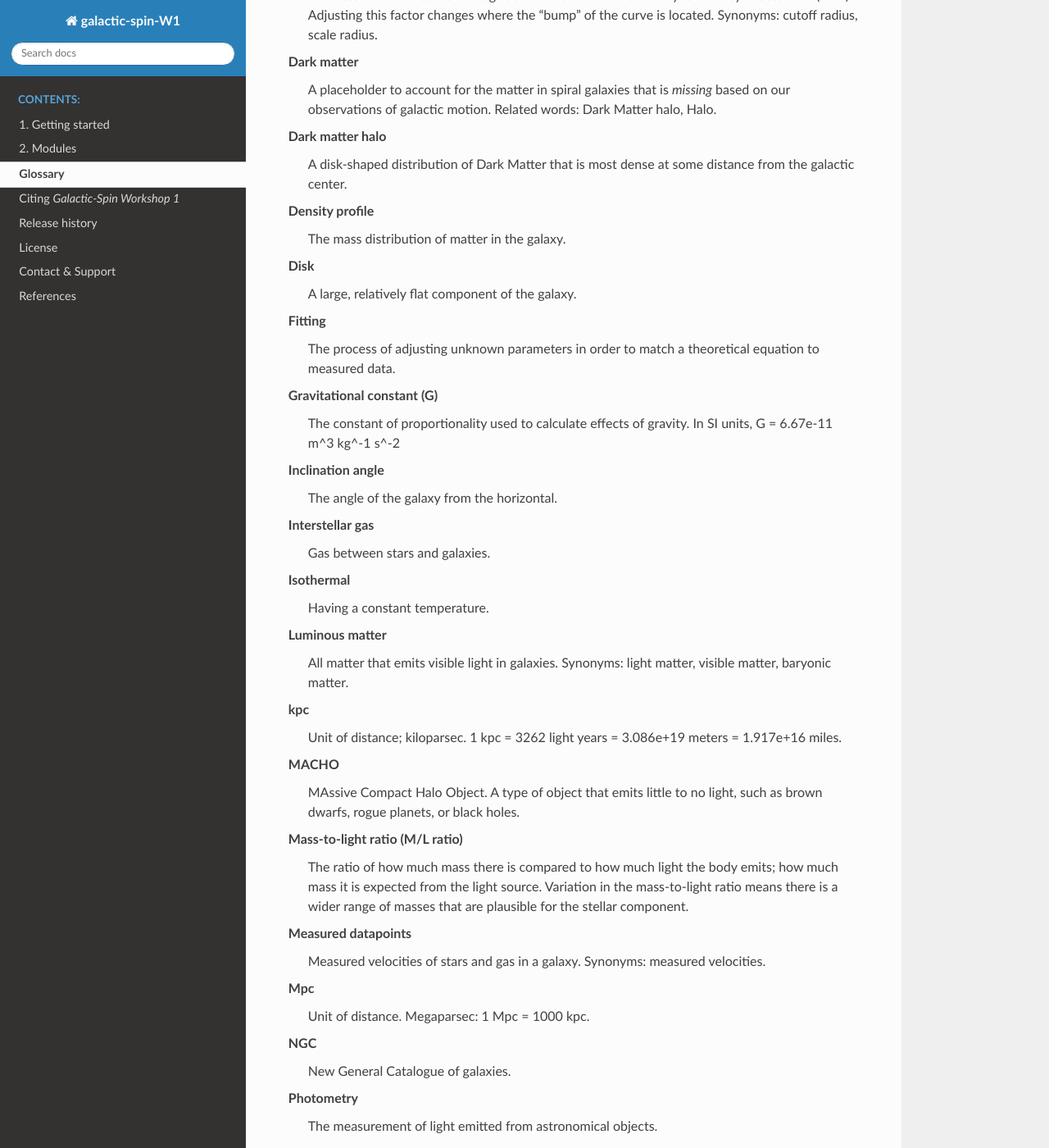
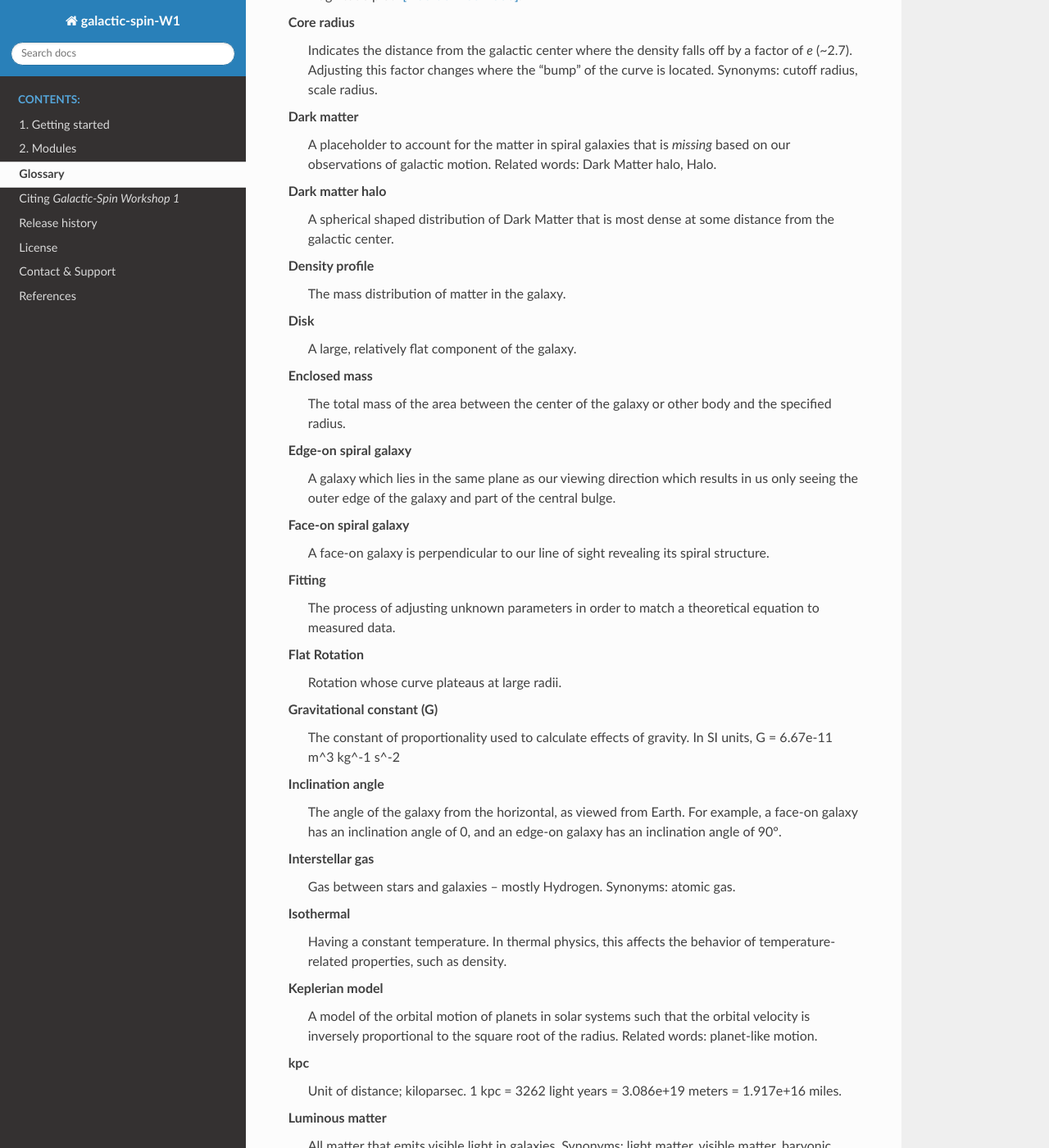
Before and after one commit to villano-lab/galactic-spin-W1, a Sphinx documentation site: the page built from docs/source/03_Glossary.rst, in a window 1280 px wide and 1400 px high, scrolled down 524 px. Shown: the whole window at 82% size. Built offline with Sphinx 7.4.7 and the Read the Docs theme 2.0.0, drawn with Linux system fonts in a browser that asks for light colours; some of the changed text lies outside the part shown.

Commit message:
[JB] updates according to OneNote

```diff
--- a/docs/source/02_Modules.rst
+++ b/docs/source/02_Modules.rst
@@ -19,7 +19,7 @@ Description of the learning modules
 |                                          | :raw-html:`<br />`                                     |
 |                                          | three types of rotational motion.                      |
 +------------------------------------------+--------------------------------------------------------+
-| `02_Widget_NGC5533_DMonly.ipynb`         | An interactive introduction to Dark Matter.            |
+| `02_Widget_NGC5533_DMonly.ipynb`         | Interactive widget to introduce dark matter.           |
 +------------------------------------------+--------------------------------------------------------+
 | `03_Measured_Data_Plotting.ipynb`        | Rotation curve plotting of measured velocities to      |
 |                                          | :raw-html:`<br />`                                     |
@@ -100,7 +100,7 @@ First step in understanding a rotation curve is to plot it. Comparing the rotati
    :target: https://mybinder.org/v2/gh/villano-lab/galactic-spin-W1/v1.0.0?labpath=binder%2F04_Plotting_Rotation_Curves.ipynb
 `See module on GitHub <https://github.com/villano-lab/galactic-spin-W1/blob/master/binder/04_Plotting_Rotation_Curves.ipynb>`_
 
-Theoretical rotation curves are computed using the velocities of each component of the galaxy. The velocities of the bulge, disk and gas are calculated from luminosities, surface brightness profiles, surface density profiles or mass models but these calculations are beyond the scope of this workshop. For this reason, the velocities of the three components are imported into the notebook. On the contrary, the rotation curve of the central black hole (point-mass rotation curve - yet another type of rotation curve) and the dark matter halo can be easily produced. Adding all components, the total velocity of only light matter can then be compared to the total velocity that includes the dark matter component. Is it possible to fit both curves to the measured data?
+Theoretical rotation curves are plotted using the velocities of each component of the galaxy. The velocities of the bulge, disk and gas are calculated from luminosities, surface brightness profiles, surface density profiles or mass models but these calculations are beyond the scope of this workshop. For this reason, the velocities of the three components are imported into the notebook. On the contrary, the rotation curve of the central black hole (point-mass rotation curve - yet another type of rotation curve) and the dark matter halo can be easily produced. Adding all components, the total velocity of only light matter can then be compared to the total velocity that includes the dark matter component. Is it possible to fit both curves to the measured data?
 
 --------------------------------
 05_Widget_NGC5533_All_Components
--- a/docs/source/03_Glossary.rst
+++ b/docs/source/03_Glossary.rst
@@ -13,6 +13,9 @@ Glossary
     Central mass density
       The density of dark matter at the center of the galaxy. Changing this value changes the magnitude of the dark matter curve.
 
+    Centripetal force
+      A force that causes circular motion.
+
     Concentration parameter
       Also known as the bulge Sersic parameter. "Describes the curvature of the profile in a radius-magnitude plot" [Noordermeer2008]_.
 
@@ -23,7 +26,7 @@ Glossary
       A placeholder to account for the matter in spiral galaxies that is `missing` based on our observations of galactic motion.  Related words: Dark Matter halo, Halo.
 
     Dark matter halo
-      A disk-shaped distribution of Dark Matter that is most dense at some distance from the galactic center.
+      A spherical shaped distribution of Dark Matter that is most dense at some distance from the galactic center.
 
     Density profile
       The mass distribution of matter in the galaxy.
@@ -31,27 +34,42 @@ Glossary
     Disk
       A large, relatively flat component of the galaxy.
 
+    Enclosed mass
+      The total mass of the area between the center of the galaxy or other body and the specified radius.
+
+    Edge-on spiral galaxy
+      A galaxy which lies in the same plane as our viewing direction which results in us only seeing the outer edge of the galaxy and part of the central bulge.
+
+    Face-on spiral galaxy
+      A face-on galaxy is perpendicular to our line of sight revealing its spiral structure.
+
     Fitting
       The process of adjusting unknown parameters in order to match a theoretical equation to measured data.
+
+    Flat Rotation
+      Rotation whose curve plateaus at large radii.
 
     Gravitational constant (G)
        The constant of proportionality used to calculate effects of gravity.
        In SI units, G = 6.67e-11 m^3 kg^-1 s^-2
 
     Inclination angle
-      The angle of the galaxy from the horizontal.
+      The angle of the galaxy from the horizontal, as viewed from Earth. For example, a face-on galaxy has an inclination angle of 0, and an edge-on galaxy has an inclination angle of 90°.
 
     Interstellar gas
-      Gas between stars and galaxies.
+      Gas between stars and galaxies -- mostly Hydrogen. Synonyms: atomic gas.
 
     Isothermal
-      Having a constant temperature.
+      Having a constant temperature. In thermal physics, this affects the behavior of temperature-related properties, such as density.
+
+    Keplerian model
+      A model of the orbital motion of planets in solar systems such that the orbital velocity is inversely proportional to the square root of the radius. Related words: planet-like motion.
+
+    kpc
+      Unit of distance; kiloparsec. 1 kpc = 3262 light years = 3.086e+19 meters = 1.917e+16 miles.
 
     Luminous matter
       All matter that emits visible light in galaxies. Synonyms: light matter, visible matter, baryonic matter.
-
-    kpc
-      Unit of distance; kiloparsec. 1 kpc = 3262 light years = 3.086e+19 meters = 1.917e+16 miles.
 
     MACHO
        MAssive Compact Halo Object. A type of object that emits little to no light, such as brown dwarfs, rogue planets, or black holes.
@@ -63,13 +81,16 @@ Glossary
       Measured velocities of stars and gas in a galaxy. Synonyms: measured velocities.
 
     Mpc
-      Unit of distance. Megaparsec: 1 Mpc = 1000 kpc.
+      Unit of distance; megaparsec: 1 Mpc = 1000 kpc.
 
     NGC
       New General Catalogue of galaxies.
 
     Photometry
       The measurement of light emitted from astronomical objects.
+
+    Planet-like rotation
+      Rotation whose curve resembles that of planets orbiting a star. Related words: Keplerian model.
 
     Prefactor
       A parameter that multiplies/directly scales the other information in an equation. Synonyms: scaling parameter. Related words: M/L ratio
@@ -80,14 +101,20 @@ Glossary
     Reduced chi-squared value
       A measure of how close the data and theory are to one another. In a strictly statistical sense, a reduced chi-squared of zero represents a perfect fit. However, a reduced chi-squared much less than 1 often indicates that more parameters were used than represented by the physical system, and we may be simply connecting the measured data points.
 
+    Rigid body rotation
+      Rotation whose curve resembles that of a rigid object. Synonyms: frisbee rotation
+
     Rotation curve
       A plot of a galaxy's radial velocity versus the radius or distance from the center.
 
     Solar mass
       Mass of the Sun, equal to 1.989e30 kilograms.
 
+    Spiral arms
+      In a spiral galaxy, these are the long parts protruding from the disc's otherwise elliptical shape. Related words: spiral galaxy.
+
     Spiral galaxy
-      Galaxies that have spiral structures. Components are bulge, disk, gas, and Dark Matter halo. Spiral galaxies are less luminous than elliptical galaxies on average and have active star formation.
+      Galaxies that have spiral structures. Components are bulge, disk, gas, and Dark Matter halo. Spiral galaxies are less luminous than elliptical galaxies on average and have active star formation. Related words: spiral arms.
 
     Surface brightness
       The amount of flux from the galaxy per square arcsecond on the sky.
@@ -98,5 +125,8 @@ Glossary
     UGC
       Uppsala General Catalogue of galaxies.
 
+    Uncertainty
+      A value representing what range of values a data point might differ from what we measured. Synonyms: error.
+
     Zero-point luminosity
       A reference luminosity for a star that has a zero absolute bolometric magnitude [Mamajek2015]_.
```
